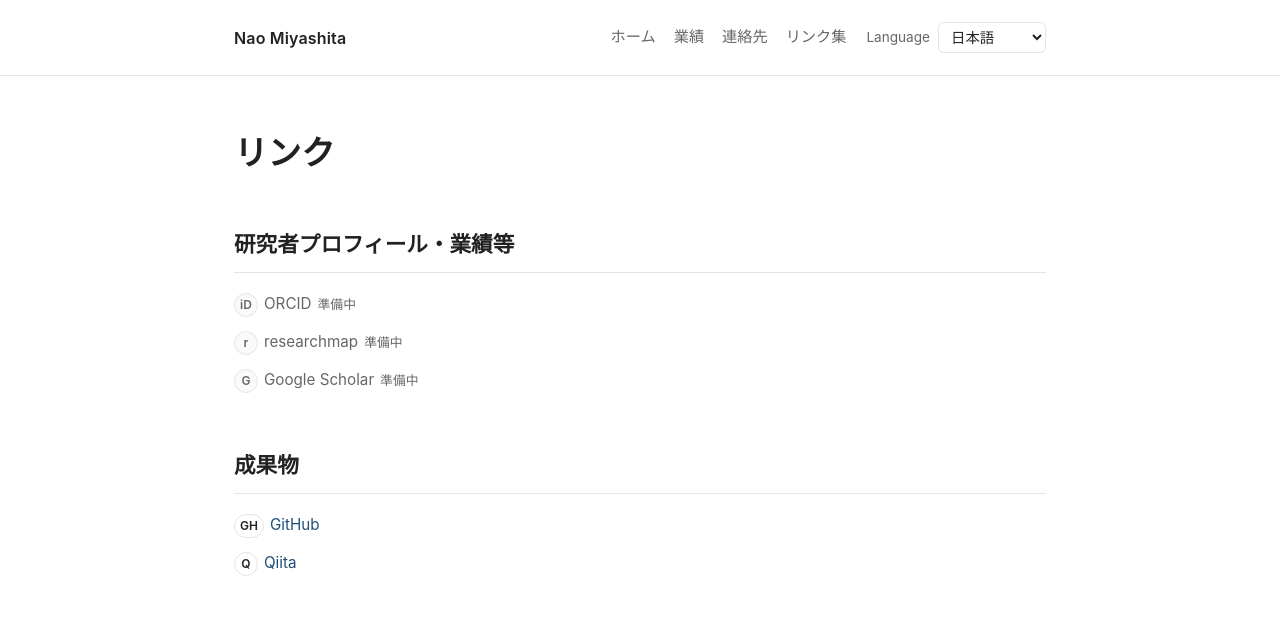
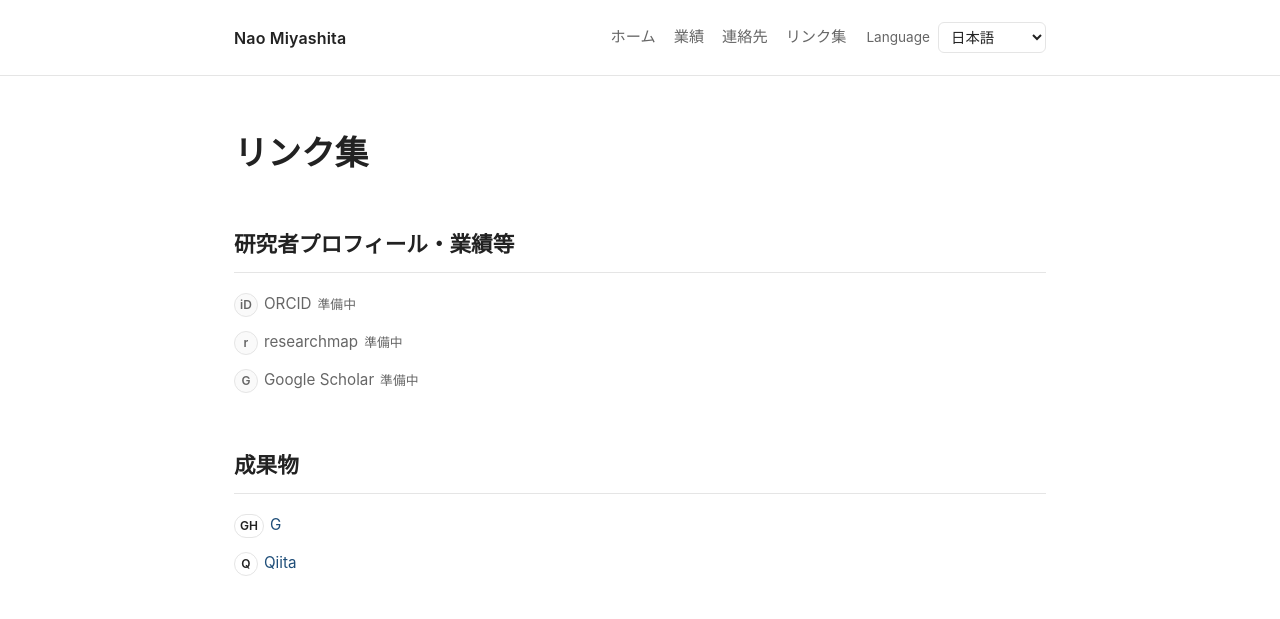
Before and after one commit to naomiyashita/github.io, a Jekyll site: the page built from links.md, in a window 1280 px wide. Shown: the top 619 px of the page. Built offline with Jekyll 4.4.1, drawn with Linux system fonts in a browser that asks for light colours.

Commit message:
Update links.md

```diff
--- a/links.md
+++ b/links.md
@@ -5,7 +5,7 @@ lang: ja
 permalink: /links/
 ---
 
-# リンク
+# リンク集
 
 ## 研究者プロフィール・業績等
 
@@ -42,7 +42,7 @@ permalink: /links/
   <li>
     <a href="https://github.com/naomiyashita">
       <span class="profile-icon">GH</span>
-      <span>GitHub</span>
+      <span>G</span>
     </a>
   </li>
 
```
